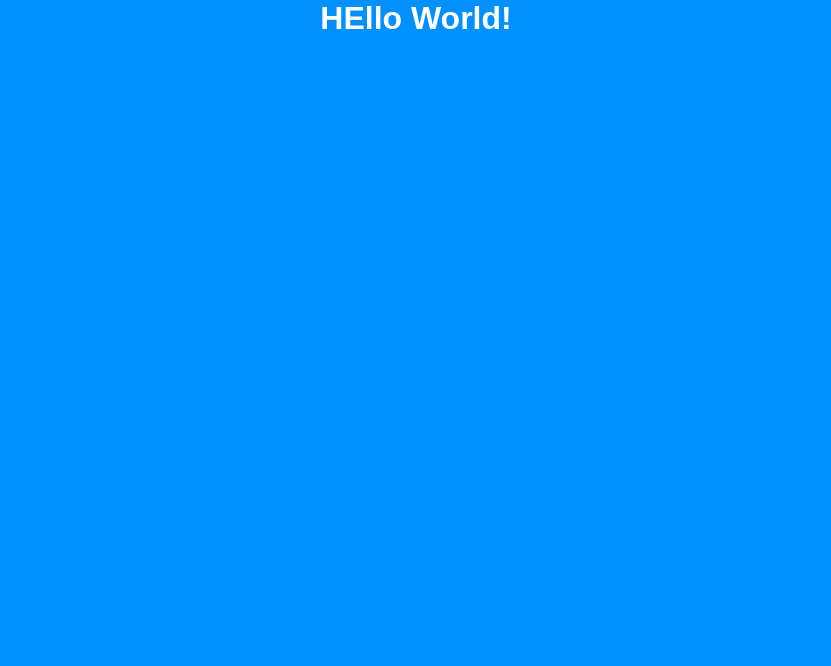
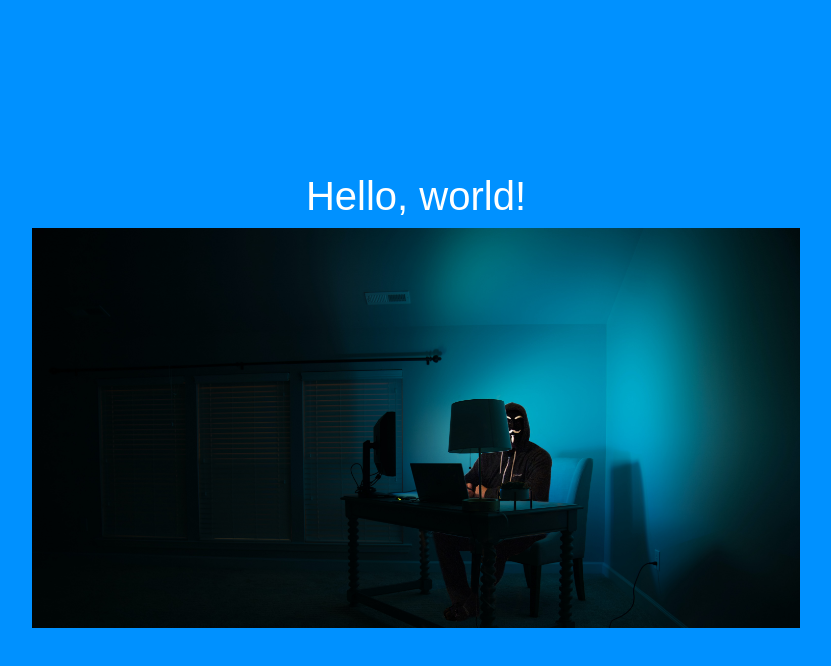
Before and after one commit to PradeepS1ngh/PracticeWork, a plain HTML site: page Next/index.html in a window 1280 px wide. Shown: the whole page, without its empty margins (224-1055 px from the left). Drawn offline with nearby package versions, Linux system fonts and the light colour scheme.

Commit message:
image cover

```diff
--- a/Next/index.html
+++ b/Next/index.html
@@ -1,14 +1,24 @@
-<!DOCTYPE html>
+<!doctype html>
 <html lang="en">
-<head>
-    <meta charset="UTF-8">
-    <meta name="viewport" content="width=device-width, initial-scale=1.0">
-    <title>Document</title>
+  <head>
+    <!-- Required meta tags -->
+    <meta charset="utf-8">
+    <meta name="viewport" content="width=device-width, initial-scale=1">
 
-    <link rel="stylesheet" href="style.css">
-</head>
-<body>
-    <h1>HEllo World!</h1>
-    <script src='./script.js'></script>
-</body>
+    <!-- Bootstrap CSS -->
+    <link href="https://cdn.jsdelivr.net/npm/bootstrap@5.0.0-beta2/dist/css/bootstrap.min.css" rel="stylesheet" integrity="sha384-BmbxuPwQa2lc/FVzBcNJ7UAyJxM6wuqIj61tLrc4wSX0szH/Ev+nYRRuWlolflfl" crossorigin="anonymous">
+
+    <link rel="stylesheet" href="./style.css">
+    <title>Hello, world!</title>
+  </head>
+  <body>
+    <h1>Hello, world!</h1>
+    <div class="image_contianer">
+
+    </div>
+    <!-- Option 1: Bootstrap Bundle with Popper -->
+    <script src="https://cdn.jsdelivr.net/npm/bootstrap@5.0.0-beta2/dist/js/bootstrap.bundle.min.js" integrity="sha384-b5kHyXgcpbZJO/tY9Ul7kGkf1S0CWuKcCD38l8YkeH8z8QjE0GmW1gYU5S9FOnJ0" crossorigin="anonymous"></script>
+
+    <script src="./script.js"></script>
+  </body>
 </html>
--- a/Next/style.css
+++ b/Next/style.css
@@ -4,10 +4,16 @@
     box-sizing: border-box;
 }
 body{
+    width: 100vw;
+    height: 100vh;
     background-color: rgb(0, 145, 255);
     color: white;
     text-align: center;
     font-family: 'Nanum Gothic', sans-serif;
+    display: flex;
+    flex-direction: column;
+    justify-content: center;
+    align-items: center;
 }
 
 
@@ -26,3 +32,12 @@ button:hover, button:focus, button:active{
     outline: 1px solid white;
     cursor: pointer;
 }
+
+.image_contianer{
+    width: 60vw;
+    height: 50vh;
+    background-color: red;
+    background-image: url('./photo.jpg');
+    background-size: cover;
+    background-position: top left;
+}
```
Also changed, not shown: Next/photo.jpg (added).
